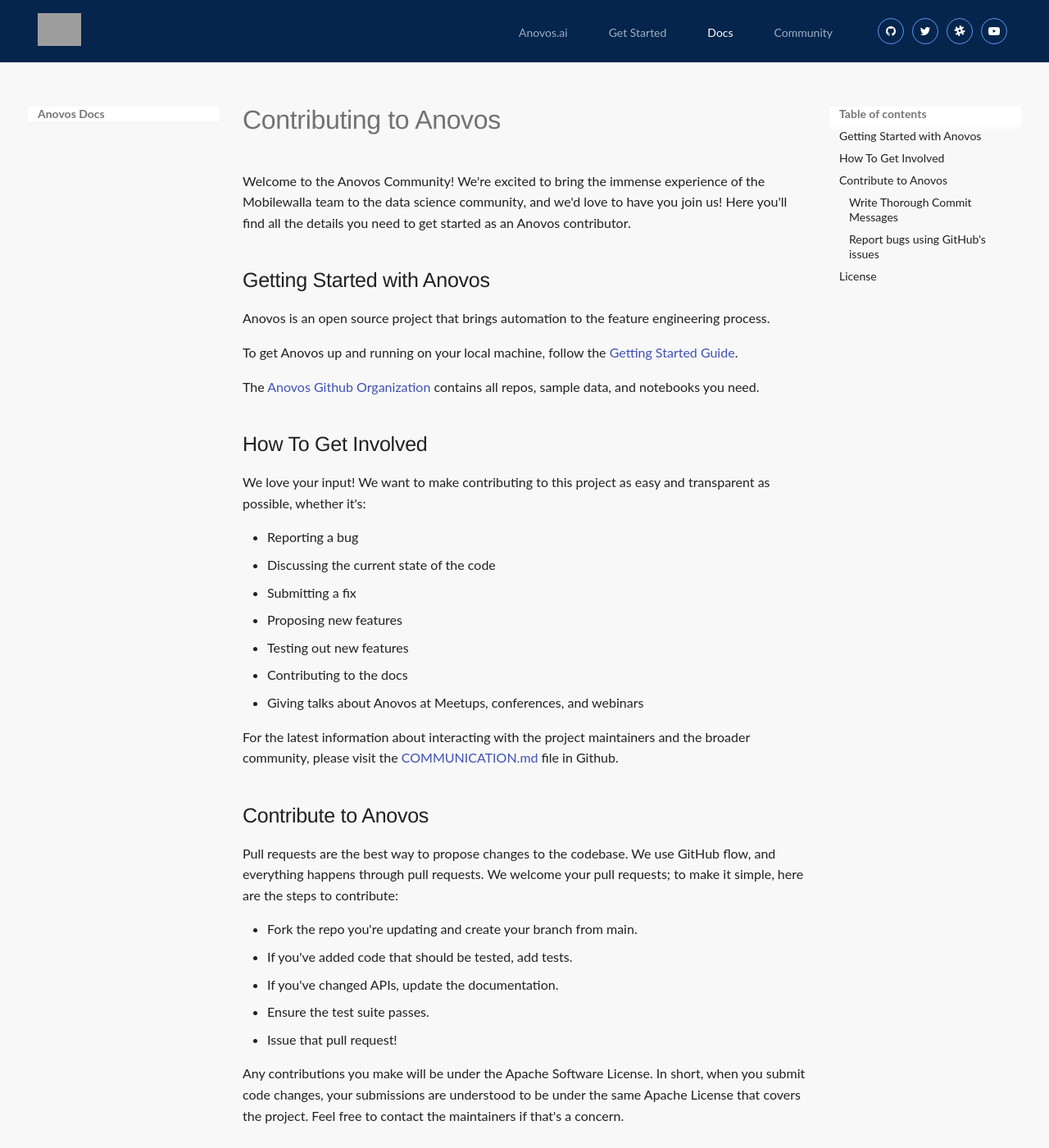
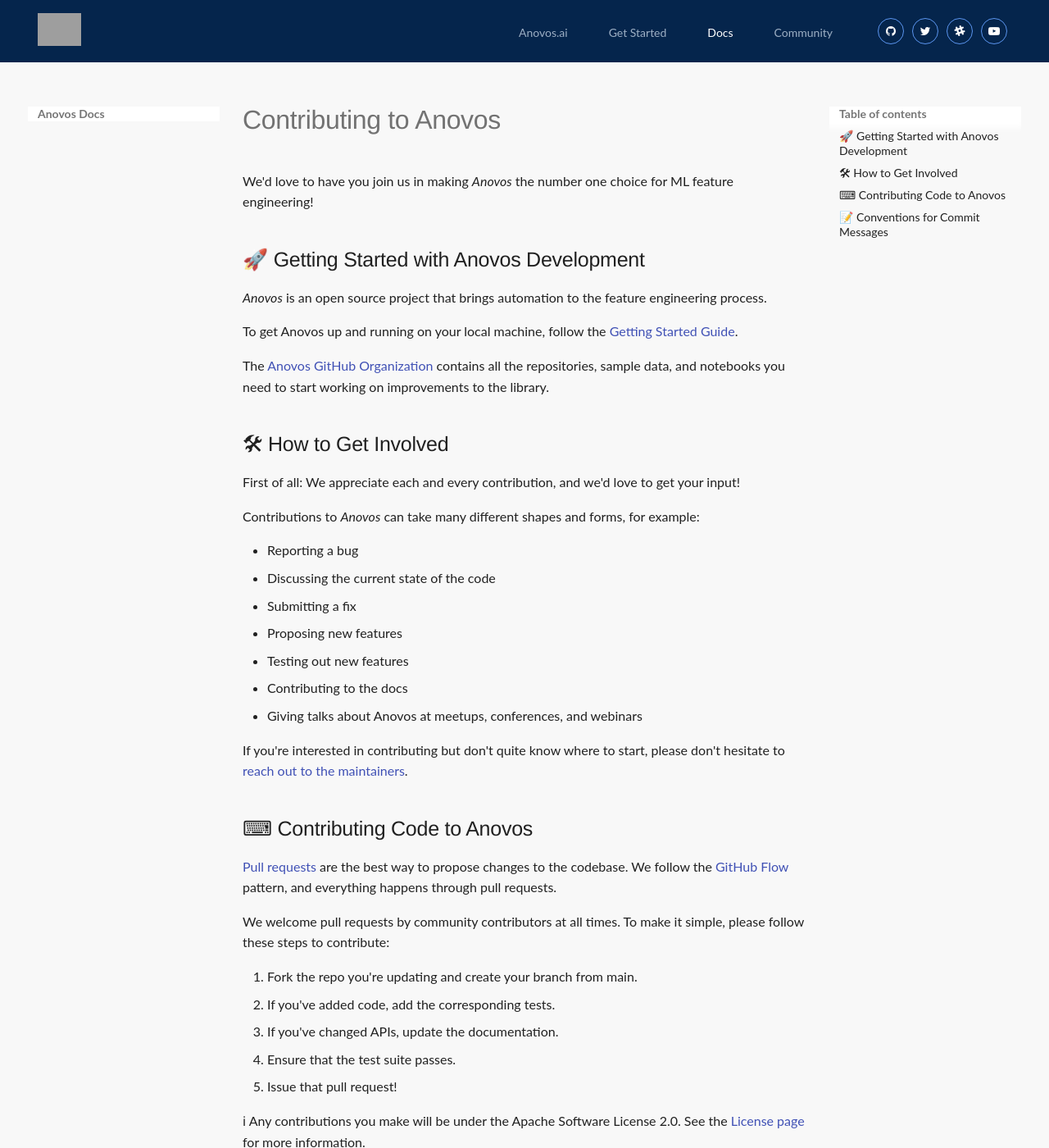
Before and after one commit to anovos/anovos-docs, an MkDocs documentation site: the page built from docs/community/contributing.md, in a window 1280 px wide and 1400 px high. Shown: the whole window at 82% size. Built offline with MkDocs 1.6.1 and Material for MkDocs 9.7.7, drawn with Linux system fonts in a browser that asks for light colours; some of the changed text lies outside the part shown; grey boxes are pictures that could not be loaded.

Commit message:
Brush up the community parts

```diff
--- a/docs/community/contributing.md
+++ b/docs/community/contributing.md
@@ -1,18 +1,22 @@
 # Contributing to Anovos
 
-Welcome to the Anovos Community! We're excited to bring the immense experience of the Mobilewalla team to the data science community, and we'd love to have you join us! Here you'll find all the details you need to get started as an Anovos contributor.
+We'd love to have you join us in making _Anovos_ the number one choice for ML feature engineering!
 
-## Getting Started with Anovos
+## 🚀 Getting Started with Anovos Development
 
-Anovos is an open source project that brings automation to the feature engineering process.
+_Anovos_ is an open source project that brings automation to the feature engineering process.
 
-To get Anovos up and running on your local machine, follow the [Getting Started Guide](https://docs.anovos.ai/gettingstarted).
+To get Anovos up and running on your local machine,
+follow the [Getting Started Guide](../getting-started.md).
 
-The [Anovos Github Organization](https://github.com/anovos) contains all repos, sample data, and notebooks you need.
+The [Anovos GitHub Organization](https://github.com/anovos) contains all the repositories, sample data, and notebooks
+you need to start working on improvements to the library.
 
-## How To Get Involved
+## 🛠 How to Get Involved
 
-We love your input! We want to make contributing to this project as easy and transparent as possible, whether it's:
+First of all: We appreciate each and every contribution, and we'd love to get your input!
+
+Contributions to _Anovos_ can take many different shapes and forms, for example:
 
 - Reporting a bug
 - Discussing the current state of the code
@@ -20,26 +24,35 @@
 - Proposing new features
 - Testing out new features
 - Contributing to the docs
-- Giving talks about Anovos at Meetups, conferences, and webinars
+- Giving talks about Anovos at meetups, conferences, and webinars
 
-For the latest information about interacting with the project maintainers and the broader community, please visit the [COMMUNICATION.md](https://github.com/anovos/anovos/blob/main/.github/COMMUNICATION.md) file in Github.
+If you're interested in contributing but don't quite know where to start,
+please don't hesitate to [reach out to the maintainers](./communication.md).
 
-## Contribute to Anovos
+## ⌨ Contributing Code to Anovos
 
-Pull requests are the best way to propose changes to the codebase. We use GitHub flow, and everything happens through pull requests. We welcome your pull requests; to make it simple, here are the steps to contribute:
+[Pull requests](https://docs.github.com/en/pull-requests/collaborating-with-pull-requests/proposing-changes-to-your-work-with-pull-requests/about-pull-requests)
+are the best way to propose changes to the codebase.
+We follow the [GitHub Flow](https://githubflow.github.io/) pattern, and everything happens through pull requests.
 
-- Fork the repo you're updating and create your branch from main.
-- If you've added code that should be tested, add tests.
-- If you've changed APIs, update the documentation.
-- Ensure the test suite passes.
-- Issue that pull request!
+We welcome pull requests by community contributors at all times.
+To make it simple, please follow these steps to contribute:
 
-Any contributions you make will be under the Apache Software License.
-In short, when you submit code changes, your submissions are understood to be under the same Apache License that covers the project. Feel free to contact the maintainers if that's a concern.
+1. Fork the repo you're updating and create your branch from main.
+2. If you've added code, add the corresponding tests.
+3. If you've changed APIs, update the documentation.
+4. Ensure that the test suite passes.
+5. Issue that pull request!
 
-### Write Thorough Commit Messages
+ℹ Any contributions you make will be under the Apache Software License 2.0.
+See the [License page](../license.md) for more information.
 
-Help reviewers know what you're contributing by writing good commit messages. The first line of the commit message is the subject; this should be followed by a blank line and then a message describing the intent and purpose of the commit. We based these guidelines on a [post by Chris Beams](https://chris.beams.io/posts/git-commit/).
+## 📝 Conventions for Commit Messages
+
+Help reviewers know what you're contributing by writing good commit messages.
+The first line of the commit message is the subject; this should be followed by a blank line
+and then a message describing the intent and purpose of the commit.
+We based these guidelines on a [post by Chris Beams](https://chris.beams.io/posts/git-commit/).
 
 When you commit, you are accepting our DCO:
 
@@ -103,11 +116,3 @@
 > This example will be truncated in the GitHub UI and via `git log --oneline`
 
 If you would like to amend your commit, follow this guide: [Git: Rewriting History](https://git-scm.com/book/en/v2/Git-Tools-Rewriting-History)
-
-### Report bugs using GitHub's issues
-
-The team tracks all bugs by using Github issues. If you find something that needs to be addressed, open a new issue; it's easy!
-
-## License
-
-By contributing, you agree that your contributions will be licensed under its Apache License, adhere to the Developer Certificate of Origin, and adhere to our code of conduct.
--- a/mkdocs.yml
+++ b/mkdocs.yml
@@ -27,7 +27,7 @@
 nav:
   - Home: index.md
   - About: about.md
-  - Getting Started: getting-started.md
+  - Getting Started 🚀: getting-started.md
   - Using Anovos:
       - Setting up:
           - Locally: using-anovos/setting-up/locally.md
@@ -43,8 +43,8 @@
       - Limitations: using-anovos/limitations.md
       - Roadmap: using-anovos/roadmap.md
   - Community:
-      - Contributing to Anovos: community/contributing.md
-      - Communication Channels: community/communication.md
+      - Contributing: community/contributing.md
+      - Communication: community/communication.md
       - Code of Conduct: community/code-of-conduct.md
   - License: license.md
   - API Docs:
```
Also changed, not shown: docs/getting-started.md (+1 -1 lines), docs/index.md (+19 -12 lines).
